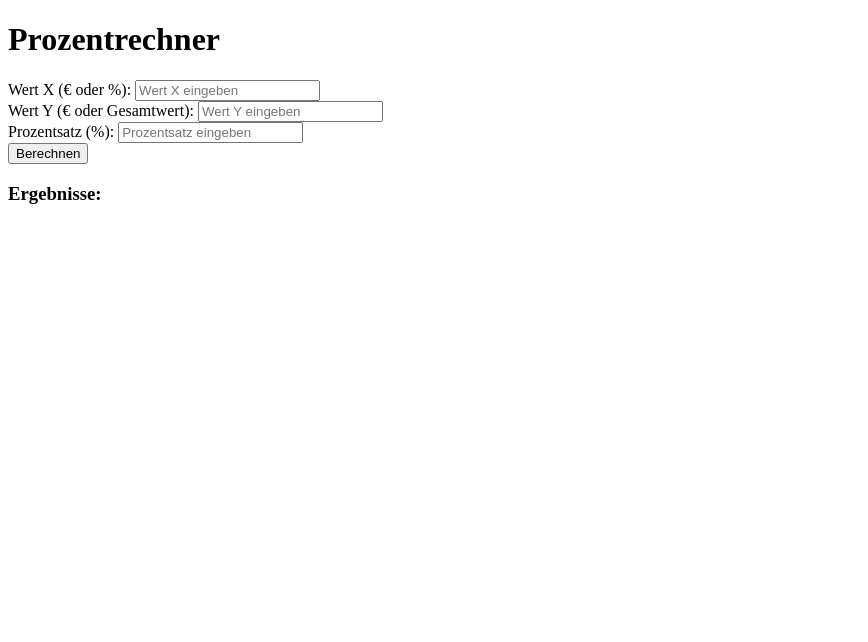
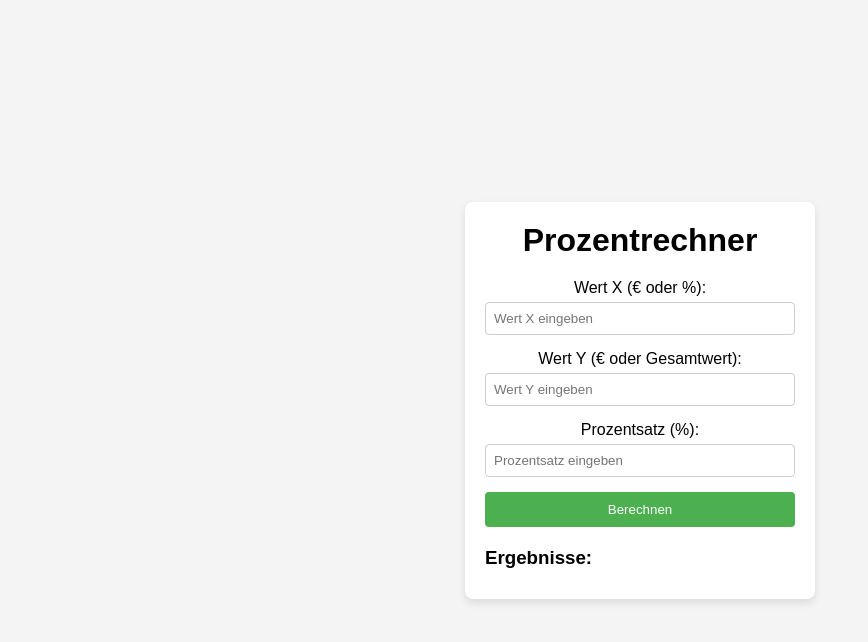
Before and after one commit to Frederikkrausesaas/Prozentrechner, a plain HTML site: page index.html in a window 1280 px wide. Shown: the whole page, without its empty margins (0-868 px from the left). Drawn offline with Linux system fonts and the light colour scheme.

Commit message:
Update index.html

```diff
--- a/index.html
+++ b/index.html
@@ -4,7 +4,72 @@
   <meta charset="UTF-8">
   <meta name="viewport" content="width=device-width, initial-scale=1.0">
   <title>Prozentrechner</title>
-  <link rel="stylesheet" href="styles.css">
+  <style>
+    * {
+      margin: 0;
+      padding: 0;
+      box-sizing: border-box;
+    }
+
+    body {
+      font-family: Arial, sans-serif;
+      display: flex;
+      justify-content: center;
+      align-items: center;
+      height: 100vh;
+      background-color: #f4f4f4;
+    }
+
+    .container {
+      background-color: #fff;
+      padding: 20px;
+      border-radius: 8px;
+      box-shadow: 0 4px 8px rgba(0, 0, 0, 0.1);
+      width: 350px;
+      text-align: center;
+    }
+
+    h1 {
+      margin-bottom: 20px;
+    }
+
+    .input-group {
+      margin-bottom: 15px;
+    }
+
+    input {
+      width: 100%;
+      padding: 8px;
+      margin-top: 5px;
+      border: 1px solid #ccc;
+      border-radius: 4px;
+    }
+
+    button {
+      width: 100%;
+      padding: 10px;
+      background-color: #4CAF50;
+      color: white;
+      border: none;
+      border-radius: 4px;
+      cursor: pointer;
+    }
+
+    button:hover {
+      background-color: #45a049;
+    }
+
+    .results {
+      margin-top: 20px;
+      font-size: 16px;
+      font-weight: bold;
+      text-align: left;
+    }
+
+    h3 {
+      margin-bottom: 10px;
+    }
+  </style>
 </head>
 <body>
   <div class="container">
@@ -42,6 +107,45 @@
     </div>
   </div>
 
-  <script src="app.js"></script>
+  <script>
+    document.getElementById('percentForm').addEventListener('submit', function(event) {
+      event.preventDefault();
+
+      // Werte von den Eingabefeldern holen
+      const valueX = parseFloat(document.getElementById('valueX').value);
+      const valueY = parseFloat(document.getElementById('valueY').value);
+      const percentage = parseFloat(document.getElementById('percentage').value);
+
+      // Überprüfen, ob die Eingaben gültige Zahlen sind
+      if (isNaN(valueX) || isNaN(valueY)) {
+        alert("Bitte gültige Zahlen für X und Y eingeben.");
+        return;
+      }
+
+      // 1. Wie viel sind X % von Y?
+      const result1 = (valueX / 100) * valueY;
+      document.getElementById('result1').textContent = `X % von Y: ${result1.toFixed(2)} €`;
+
+      // 2. Wie viel % sind X von Y?
+      const result2 = (valueX / valueY) * 100;
+      document.getElementById('result2').textContent = `X von Y in %: ${result2.toFixed(2)}%`;
+
+      // 3. Von X zu Y – wie viel % ist das?
+      const result3 = ((valueY - valueX) / valueX) * 100;
+      document.getElementById('result3').textContent = `Von X zu Y: ${result3.toFixed(2)}%`;
+
+      // 4. Wie viel sind Y inkl. MwSt? (MwSt = 19%)
+      const result4 = valueY * 1.19;
+      document.getElementById('result4').textContent = `Y inkl. MwSt: ${result4.toFixed(2)} €`;
+
+      // 5. Wie viel waren X € vor MwSt? (MwSt = 19%)
+      const result5 = valueX / 1.19;
+      document.getElementById('result5').textContent = `X vor MwSt: ${result5.toFixed(2)} €`;
+
+      // 6. X € sind wie viel mehr als Y € in %?
+      const result6 = ((valueX - valueY) / valueY) * 100;
+      document.getElementById('result6').textContent = `X € mehr als Y €: ${result6.toFixed(2)}%`;
+    });
+  </script>
 </body>
 </html>
```
